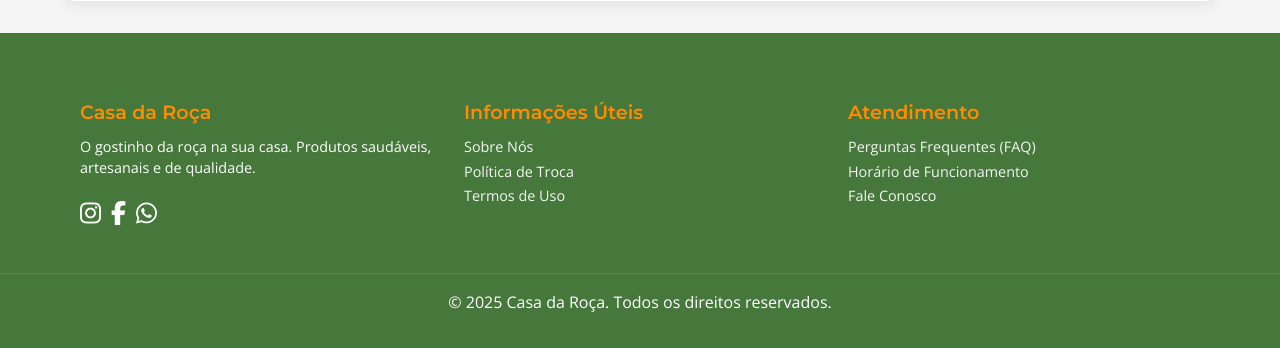
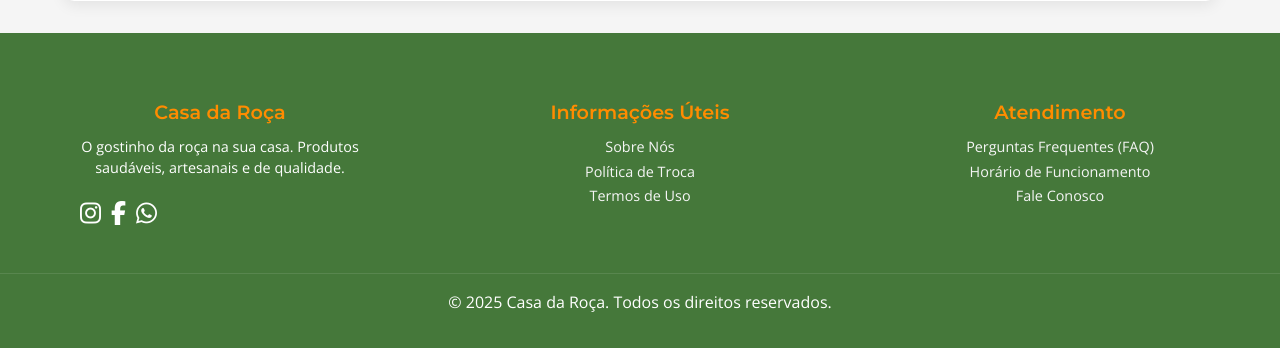
Before and after one commit to FrTriz/casaDaRoca_PW, a PHP site: page /cadastro.php in a window 1280 px wide. Shown: the part 731-1079 px from the top of the page. Run offline with PHP 8.4, Linux system fonts and the light colour scheme; some libraries are stand-ins or nearby versions.

Commit message:
correção footer

```diff
--- a/html/css/style-cliente.css
+++ b/html/css/style-cliente.css
@@ -686,16 +686,18 @@ a:hover {
 
 .footer-content {
     display: flex;
-    justify-content: space-around;
+    justify-content: center; /* CENTRALIZA o bloco inteiro de colunas no centro da página */
     flex-wrap: wrap;
     padding-bottom: 1.5rem;
+    gap: 3rem; /* Espaçamento entre as colunas */
 }
 
 .footer-column {
-    flex: 1;
+    /* Define uma largura para que a centralização seja mais previsível */
+    width: 280px;
     min-width: 250px;
     margin: 1rem;
-    text-align: left; /* Alinhamento padrão à esquerda para textos e links */
+    text-align: center; /* Centraliza todo o texto e links dentro desta coluna */
 }
 
 .footer-column h3 {
@@ -703,13 +705,13 @@ a:hover {
     color: var(--laranja-destaque);
     margin-bottom: 0.5rem;
     font-weight: 600;
-    text-align: left;
+    text-align: center; /* Garante que o título esteja centralizado */
 }
 
 .footer-column p, .footer-column ul {
     font-size: 0.9rem;
     line-height: 1.5;
-    text-align: left; /* Mantém todo o texto da coluna alinhado à esquerda */
+    text-align: center; /* Centraliza parágrafos e listas */
 }
 
 .footer-column ul {
@@ -731,18 +733,18 @@ a:hover {
     color: var(--laranja-destaque);
 }
 
-/* Estilo para Ícones Sociais */
+/* Estilo para Ícones Sociais (Corrigido para centralização) */
 .social-icons {
     margin-top: 1rem;
     display: flex;
-    justify-content: flex-start; /* Garante que os ícones fiquem na esquerda */
-    gap: 10px; /* Adiciona espaço entre os ícones */
+    justify-content: center; /* CENTRALIZA OS ÍCONES */
+    gap: 10px;
 }
 
 .social-icons a {
     color: var(--branco);
     font-size: 1.5rem;
-    margin: 0; /* Remove margem que estava desalinhando */
+    margin: 0;
     transition: color 0.3s ease;
 }
 
@@ -1118,10 +1120,10 @@ a:hover {
 
     .footer-content {
         justify-content: space-between;
-        text-align: center;
+        text-align: left;
     }
     .footer-column {
-        text-align: center;
+        text-align: left;
     }
     .social-icons {
         justify-content: flex-start;
```
